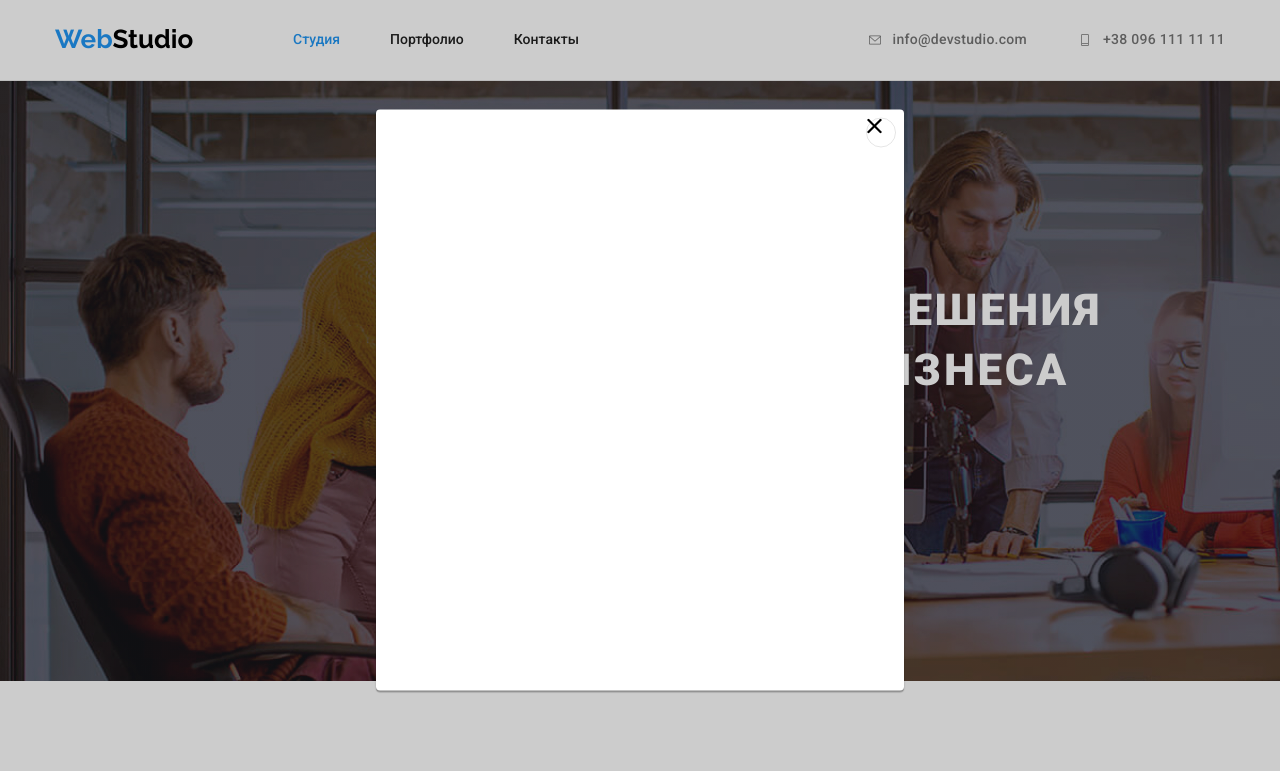
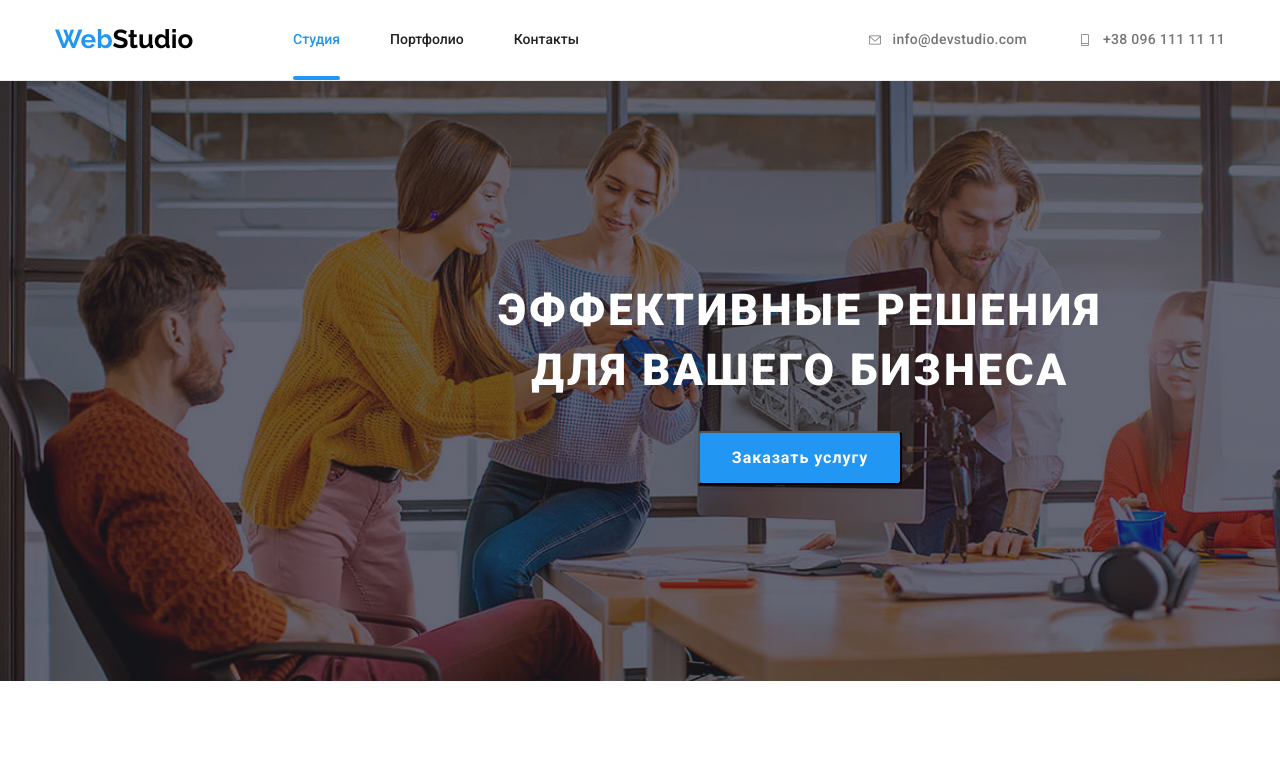
Before and after one commit to DimeHetMax/goit-markup-hw-05, a plain HTML site: page index.html in a window 1280 px wide. Shown: the top 771 px of the page. Drawn offline with nearby package versions, Linux system fonts and the light colour scheme.

Commit message:
homework done

```diff
--- a/css/styles.css
+++ b/css/styles.css
@@ -108,7 +108,20 @@ body {
   cursor: pointer;
   color: var(--accent-color);
   padding: 32px 0px;
+  transition: color var(--primary-time-duration) cubic-bezier(0.4, 0, 0.2, 1);
+  position: relative;
 }
+.link-main:after {
+  content: '';
+  position: absolute;
+  display: block;
+  background-color: var(--accent-color);
+  width: 100%;
+  height: 4px;
+  bottom: -1px;
+  border-radius: 2px;
+}
+
 .link {
   display: inline-block;
   font-weight: 500;
@@ -678,6 +691,9 @@ img {
   width: 100vw;
   height: 100vh;
   background: rgba(0, 0, 0, 0.2);
+  opacity: 1;
+  visibility: visible;
+  pointer-events: auto;
 }
 .modal {
   position: absolute;
@@ -704,3 +720,8 @@ img {
   padding: 0;
   cursor: pointer;
 }
+.backdrop.is-hidden {
+  opacity: 0;
+  visibility: hidden;
+  pointer-events: none;
+}
--- a/index.html
+++ b/index.html
@@ -51,7 +51,7 @@
         <section class="section-title">
             <div class="container-section-title-button container-settings">
                 <h1 class="main-title">Эффективные решения для вашего бизнеса</h1>
-                <button class="button-title button" type="button">Заказать услугу</button>
+                <button class="button-title button" type="button" data-modal-open>Заказать услугу</button>
             </div>
 
         </section>
@@ -376,16 +376,16 @@
             </div>
         </div>
     </footer>
-    <div class="backdrop ">
-        <div class="modal">
-            <buttom type="button" class="close-button">
+    <div class="backdrop is-hidden" data-modal>
+        <div class="modal" >
+            <buttom type="button" class="close-button" data-modal-close>
                 <svg class="modal-close-btn">
                     <use width="15px" height="15px" href="./images/sprite.svg#icon-modal"></use>
                 </svg>
             </buttom>
         </div>
     </div>
-
+<script src="./js/modal.js"></script>
 </body>
 
 </html>
```
